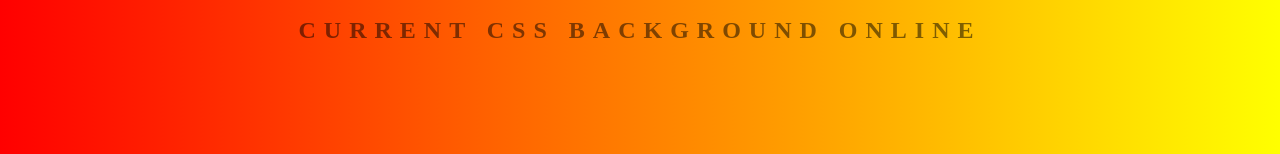
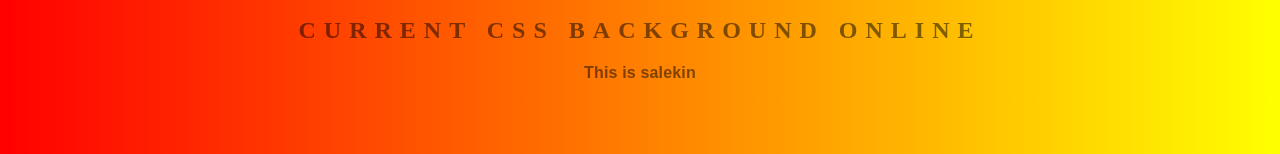
Before and after one commit to shirajussalekin/Background-Generator, a plain HTML site: page index.html in a window 1280 px wide. Shown: the part 170-324 px from the top of the page. Drawn offline with Linux system fonts and the light colour scheme.

Commit message:
new h3 title

```diff
--- a/index.html
+++ b/index.html
@@ -12,7 +12,7 @@
     <input class="color1" type="color" name="color" value="#00ff00">
     <input class="color2" type="color" name="color2" value="#ff0000">
     <h2>Current CSS Background Online</h2>
-    <h3></h3>
+    <h3>This is salekin</h3>
 
     <script type="text/javascript" src="script.js"></script>
 </body>
```
